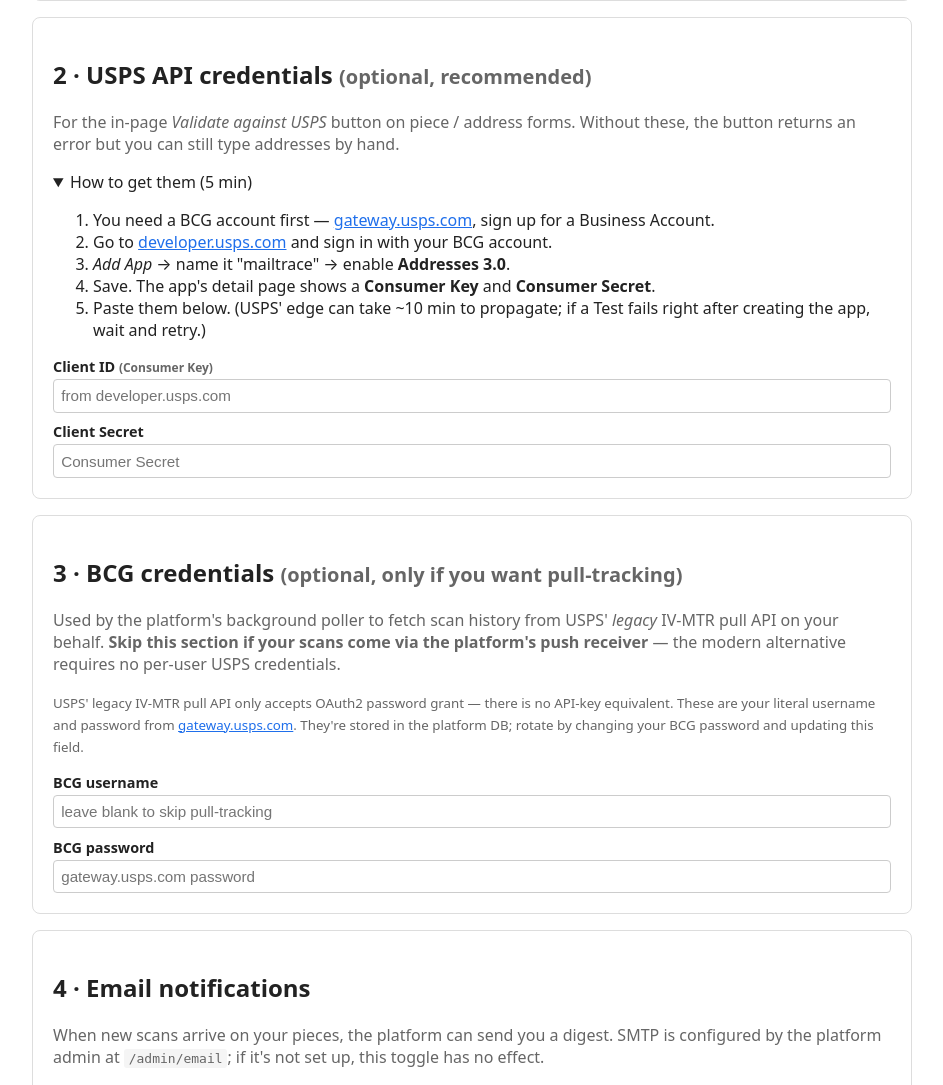
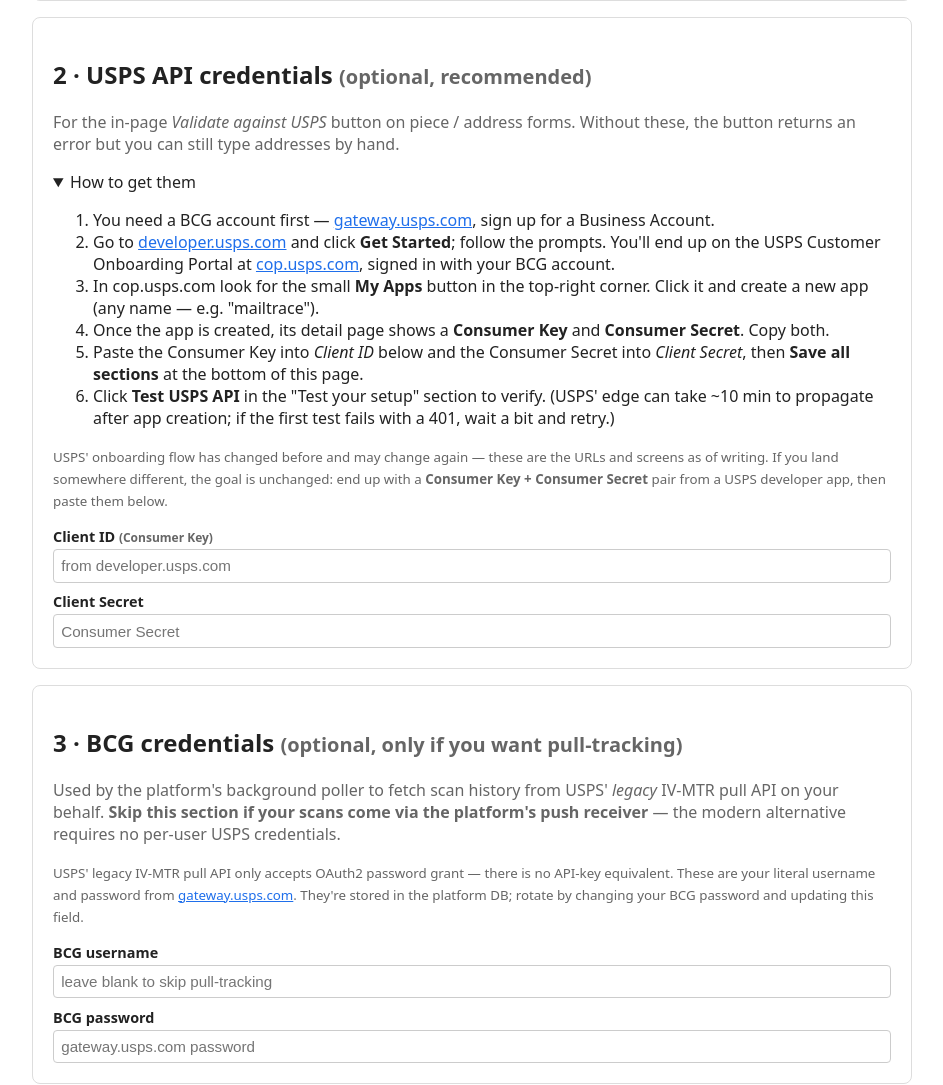
Before and after one commit to Co1lin/mailtrace, a Python web app: template src/mailtrace/templates/auth/account.html in a window 1280 px wide, after a click on "How to get them". Shown: the part 726-1811 px from the top of the page, without its empty margins (168-1111 px from the left). Run offline with Jinja, Linux system fonts and the light colour scheme; the template is opened without the code that fills it, so the values that code supplies are empty.

Commit message:
docs: correct USPS API onboarding flow in account page + README
The previous instructions told users to visit developer.usps.com and
click "Add App" / "enable Addresses 3.0", which doesn't match the
current USPS portal UX:

- developer.usps.com now lands on a marketing page; the actual app
  management lives at the USPS Customer Onboarding Portal
  (cop.usps.com), reached by clicking "Get Started" on the developer
  site.
- cop.usps.com surfaces a small "My Apps" button in the top-right
  corner; that's where you create apps and read their Consumer Key /
  Secret. There's no "enable Addresses 3.0" toggle in the flow we
  observed.

Update both the in-app /auth/account section 2 walkthrough and the
README's "(1) USPS API Client ID + Secret" section to:

- Send users to developer.usps.com → Get Started → cop.usps.com.
- Point at the My Apps button explicitly.
- Drop the "enable Addresses 3.0" step that doesn't exist as written.
- Add a hedge that USPS has changed this flow before and the labels
  may shift again — what doesn't change is the end goal (Consumer
  Key + Consumer Secret pair).

Reported by an operator going through the flow for the first time.

Co-Authored-By: Claude Opus 4.7 (1M context) <noreply@anthropic.com>

```diff
--- a/src/mailtrace/templates/auth/account.html
+++ b/src/mailtrace/templates/auth/account.html
@@ -98,14 +98,20 @@
        piece / address forms. Without these, the button returns an error
        but you can still type addresses by hand.</p>
     <details>
-        <summary>How to get them (5 min)</summary>
+        <summary>How to get them</summary>
         <ol>
             <li>You need a BCG account first — <a href="https://gateway.usps.com/" target="_blank" rel="noopener">gateway.usps.com</a>, sign up for a Business Account.</li>
-            <li>Go to <a href="https://developer.usps.com/" target="_blank" rel="noopener">developer.usps.com</a> and sign in with your BCG account.</li>
-            <li><em>Add App</em> → name it "mailtrace" → enable <strong>Addresses 3.0</strong>.</li>
-            <li>Save. The app's detail page shows a <strong>Consumer Key</strong> and <strong>Consumer Secret</strong>.</li>
-            <li>Paste them below. (USPS' edge can take ~10 min to propagate; if a Test fails right after creating the app, wait and retry.)</li>
+            <li>Go to <a href="https://developer.usps.com/" target="_blank" rel="noopener">developer.usps.com</a> and click <strong>Get Started</strong>; follow the prompts. You'll end up on the USPS Customer Onboarding Portal at <a href="https://cop.usps.com/" target="_blank" rel="noopener">cop.usps.com</a>, signed in with your BCG account.</li>
+            <li>In cop.usps.com look for the small <strong>My Apps</strong> button in the top-right corner. Click it and create a new app (any name — e.g. "mailtrace").</li>
+            <li>Once the app is created, its detail page shows a <strong>Consumer Key</strong> and <strong>Consumer Secret</strong>. Copy both.</li>
+            <li>Paste the Consumer Key into <em>Client ID</em> below and the Consumer Secret into <em>Client Secret</em>, then <strong>Save all sections</strong> at the bottom of this page.</li>
+            <li>Click <strong>Test USPS API</strong> in the "Test your setup" section to verify. (USPS' edge can take ~10 min to propagate after app creation; if the first test fails with a 401, wait a bit and retry.)</li>
         </ol>
+        <p class="lede"><small>USPS' onboarding flow has changed before and may
+           change again — these are the URLs and screens as of writing. If you
+           land somewhere different, the goal is unchanged: end up with a
+           <strong>Consumer Key + Consumer Secret</strong> pair from a USPS
+           developer app, then paste them below.</small></p>
     </details>
 
     <label>Client ID <small>(Consumer Key)</small></label>
```
Also changed, not shown: README.md.
